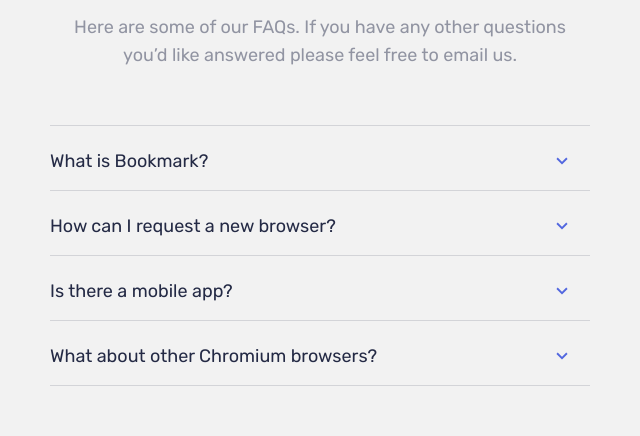
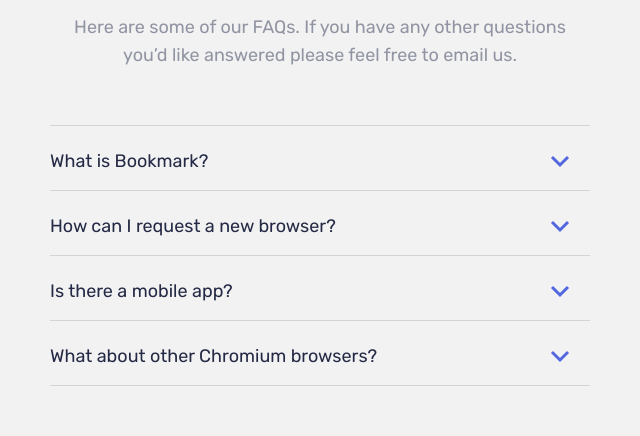
Before and after one commit to Bekzod97-div/Bookmark, a plain HTML site: page index.html in a window 1280 px wide. Shown: the part 2000-2436 px from the top of the page, 320-960 px from the left. Drawn offline with Linux system fonts and the light colour scheme; files whose address does not match are found by name.

Commit message:
change faq_img class and add svg element instead of img

```diff
--- a/css/styles.css
+++ b/css/styles.css
@@ -485,10 +485,11 @@
     color: var(--text-dark);
 }
 
-.faq__img {
+.path {
     display: flex;
     width: 16px;
     height: 8px;
+    color: var(--brand-color);
 }
 
 /* FAQ main btn */
--- a/index.html
+++ b/index.html
@@ -161,10 +161,10 @@
                     <p class="faq__text">Here are some of our FAQs. If you have any other questions <br> you’d like answered please feel free to email us.</p>
 
                     <div class="faq__content">
-                        <button class="faq__btn"><span class="faq__btn__text">What is Bookmark?</span> <img class="faq__img" src="./img/drop-down.svg" alt="drop-down icon" width="16" height="8"></button>
-                        <button class="faq__btn"><span class="faq__btn__text">How can I request a new browser?</span> <img class="faq__img" src="./img/drop-down.svg" alt="drop-down icon" width="16" height="8"></button>
-                        <button class="faq__btn"><span class="faq__btn__text">Is there a mobile app?</span> <img class="faq__img" src="./img/drop-down.svg" alt="drop-down icon" width="16" height="8"></button>
-                        <button class="faq__btn"><span class="faq__btn__text">What about other Chromium browsers?</span> <img class="faq__img" src="./img/drop-down.svg" alt="drop-down icon" width="16" height="8"></button>
+                        <button class="faq__btn"><span class="faq__btn__text">What is Bookmark?</span> <svg width="20" height="13" viewbox="0 0 20 13" fill="none" xmlns="http://www.w3.org/2000/svg"><path class="path" d="M2 2L10 10L18 2" stroke="currentColor" stroke-width="3"/></svg></button>
+                        <button class="faq__btn"><span class="faq__btn__text">How can I request a new browser?</span> <svg width="20" height="13" viewbox="0 0 20 13" fill="none" xmlns="http://www.w3.org/2000/svg"><path class="path" d="M2 2L10 10L18 2" stroke="currentColor" stroke-width="3"/></svg></button>
+                        <button class="faq__btn"><span class="faq__btn__text">Is there a mobile app?</span> <svg width="20" height="13" viewbox="0 0 20 13" fill="none" xmlns="http://www.w3.org/2000/svg"><path class="path" d="M2 2L10 10L18 2" stroke="currentColor" stroke-width="3"/></svg></button>
+                        <button class="faq__btn"><span class="faq__btn__text">What about other Chromium browsers?</span> <svg width="20" height="13" viewbox="0 0 20 13" fill="none" xmlns="http://www.w3.org/2000/svg"><path class="path" d="M2 2L10 10L18 2" stroke="currentColor" stroke-width="3"/></svg></button>
                     </div>
 
                     <a href="#" class="main-btn faq__main-btn">More Info</a>
```
